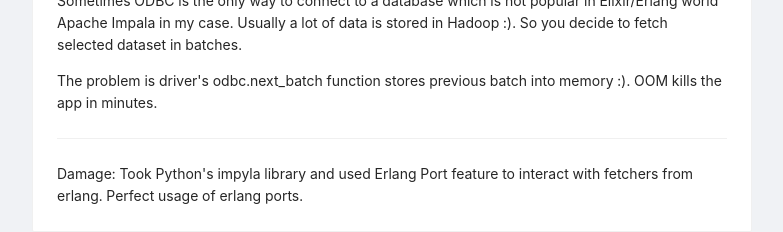
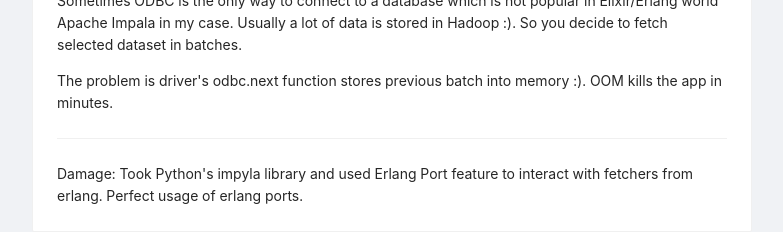
Before and after one commit to z0s0/z0s0, a Next.js app: page /notes in a window 1280 px wide. Shown: the part 2280-2512 px from the top of the page, without its empty margins (208-991 px from the left). Built offline with nearby package versions, Linux system fonts and the light colour scheme.

Commit message:
Update note.js

```diff
--- a/src/note.js
+++ b/src/note.js
@@ -128,7 +128,7 @@ export const Notes = [
                So you decide to fetch selected dataset in batches.
             </p>
             <p>
-                The problem is driver's odbc.next_batch function stores previous batch into memory :). OOM kills the app in minutes.
+                The problem is driver's odbc.next function stores previous batch into memory :). OOM kills the app in minutes.
             </p>
         </article>,
         result: "Took Python's impyla library and used Erlang Port feature to interact with fetchers from erlang. Perfect usage of erlang ports."
```
